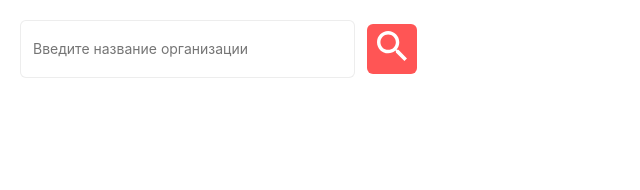
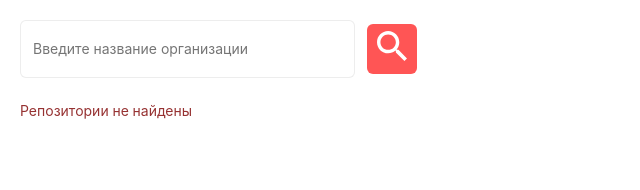
Before and after one commit to UnWaDo/kts-front-summer-2021, a React (Create React App) app: page /repos in a window 1280 px wide. Shown: the top 190 px of the page, without its empty margins (0-640 px from the left). Built offline with nearby package versions, Linux system fonts and the light colour scheme.

Commit message:
Infinite scroll

```diff
--- a/package.json
+++ b/package.json
@@ -14,6 +14,7 @@
     "qs": "^6.10.1",
     "react": "^17.0.2",
     "react-dom": "^17.0.2",
+    "react-infinite-scroll-component": "^6.1.0",
     "react-router": "^5.2.1",
     "react-router-dom": "^5.3.0",
     "react-scripts": "4.0.3",
--- a/src/App/App.tsx
+++ b/src/App/App.tsx
@@ -2,30 +2,48 @@ import { useState } from 'react';
 
 import ReposContext, { ReposContextType } from '@components/ReposContext';
 import getOrgReposList from '@root/RepoItems';
+import { RepoItem } from '@store/types';
 import { BrowserRouter, Route, Switch, Redirect } from 'react-router-dom'
 
 import RepoBranchesPage from './pages/RepoBranchesPage';
 import ReposSearchPage from './pages/ReposSearchPage';
 
 function App() {
-    const loadRepos = async (org: string) => {
+    const load = async (org: string, start: RepoItem[], page?: number) => {
         setContext({
-            repos: [],
+            repos: start,
             isLoading: true,
-            load: () => { }
+            loadFirst: context.loadFirst,
+            loadNext: context.loadNext,
+            per_page: context.per_page,
+            hasMore: context.hasMore
         });
-        const repos = await getOrgReposList(org);
+        const newRepos = await getOrgReposList(org, context.per_page, page);
         setContext({
-            repos: repos,
+            repos: start.concat(newRepos),
             isLoading: false,
-            load: (org: string) => loadRepos(org)
+            loadFirst: context.loadFirst,
+            loadNext: context.loadNext,
+            per_page: context.per_page,
+            hasMore: newRepos.length >= context.per_page
         });
+    }
+    const loadReposFirst = (org: string, currentContext: ReposContextType) => {
+        load(org, []);
+    }
+
+    const loadReposNext = (org: string, currentContext: ReposContextType) => {
+        const page = Math.floor(currentContext.repos.length / currentContext.per_page) + 1;
+        load(org, currentContext.repos, page);
     }
 
     const [context, setContext] = useState<ReposContextType>({
         repos: [],
         isLoading: false,
-        load: (org: string) => loadRepos(org)
+        loadFirst: loadReposFirst,
+        loadNext: loadReposNext,
+        per_page: 10,
+        hasMore: false
     })
 
     return (
--- a/src/App/pages/ReposSearchPage/ReposSearchPage.tsx
+++ b/src/App/pages/ReposSearchPage/ReposSearchPage.tsx
@@ -14,7 +14,6 @@ import styles from './ReposSearchPage.module.scss'
 const ReposSearchPage = () => {
     const context = useContext(ReposContext);
     const [input, setInput] = useState('');
-    const repoItems = context.repos;
     const [error, setError] = useState('');
 
     const history = useHistory();
@@ -25,7 +24,7 @@ const ReposSearchPage = () => {
             return;
         }
         setError('');
-        context.load(input);
+        context.loadFirst(input, context);
     }
 
     return <div>
@@ -42,7 +41,13 @@ const ReposSearchPage = () => {
             </div>
             <ErrorMessage text={error} disabled={error === ''} />
             <div>
-                <ReposList repos={repoItems} onClick={(repo: RepoItem) => { history.push(`/repo/${repo.owner.login}/${repo.name}`) }} />
+                <ReposList
+                    organizationName={input}
+                    onClick={
+                        (repo: RepoItem) => {
+                            history.push(`/repo/${repo.owner.login}/${repo.name}`)
+                        }
+                    } />
             </div>
         </div>
     </div>
--- a/src/components/ReposContext/ReposContext.tsx
+++ b/src/components/ReposContext/ReposContext.tsx
@@ -5,13 +5,19 @@ import { RepoItem } from "@store/types";
 export type ReposContextType = {
     repos: RepoItem[],
     isLoading: boolean,
-    load: (org: string) => void
+    loadFirst: (org: string, currentContext: ReposContextType) => void,
+    per_page: number,
+    hasMore: boolean,
+    loadNext: (org: string, currentContext: ReposContextType) => void
 }
 
 const ReposContext = createContext<ReposContextType>({
     repos: [],
     isLoading: false,
-    load: () => { }
+    loadFirst: () => { },
+    per_page: 10,
+    hasMore: false,
+    loadNext: () => { }
 });
 
 export default ReposContext;
--- /dev/null
+++ b/src/components/ReposList/ReposList.module.scss
@@ -0,0 +1,13 @@
+@import '/src/styles/variables.scss';
+
+.loader {
+    color: $secondary-text-color;
+}
+
+.error {
+    color: $error-color;
+}
+
+.ender {
+    color: $secondary-text-color;
+}
--- a/src/components/ReposList/ReposList.tsx
+++ b/src/components/ReposList/ReposList.tsx
@@ -1,19 +1,45 @@
-import React from 'react';
+import React, { useContext } from 'react';
 
+import ReposContext from '@components/ReposContext';
 import RepoTile from '@components/RepoTile';
 import { RepoItem } from '@store/types';
+import InfiniteScroll from 'react-infinite-scroll-component';
+
+import styles from './ReposList.module.scss';
 
 type ReposListProps = {
-    repos: RepoItem[],
+    organizationName: string,
     onClick: (repo: RepoItem) => void
 }
 
-const ReposList: React.FC<ReposListProps> = ({ repos, onClick }) => {
+const ReposList: React.FC<ReposListProps> = ({ organizationName, onClick }) => {
+    const context = useContext(ReposContext);
 
-    const repoTiles = repos.map((repo: RepoItem) => {
+    const loadNextRepos = () => {
+        context.loadNext(organizationName, context);
+    }
+
+    const repoTiles = context.repos.map((repo: RepoItem) => {
         return <RepoTile key={repo.id} repo={repo} onClick={onClick} />
     });
-    return <>{repoTiles}</>;
+    let endMessage;
+    if (context.repos.length === 0)
+        endMessage = <p className={styles['error']}>Репозитории не найдены</p>;
+    else
+        endMessage = <p className={styles['ender']}>Список репозиториев закончился, всего загружено: {context.repos.length}</p>;
+    return <InfiniteScroll
+        dataLength={context.repos.length}
+        next={loadNextRepos}
+        hasMore={context.hasMore}
+        loader={
+            <p className={styles['loader']}>
+                Загрузка...
+            </p>
+        }
+        endMessage={endMessage}
+    >
+        {repoTiles}
+    </InfiniteScroll>;
 }
 
 export default ReposList;
--- a/src/root/RepoItems/RepoItems.ts
+++ b/src/root/RepoItems/RepoItems.ts
@@ -1,17 +1,18 @@
 import GitHubStore from '@store/GitHubStore'
 import { RepoItem } from '@store/types';
 
-const getOrgReposList = (organization: string): Promise<RepoItem[]> => {
+const getOrgReposList = async (organization: string, per_page?: number, page?: number): Promise<RepoItem[]> => {
     const gitHubStore = new GitHubStore();
 
-    return gitHubStore.getOrganizationReposList({
-        organizationName: organization
-    }).then(result => {
-        if (result.success)
-            return result.data;
-        else
-            return [];
-    }).catch(() => []);
+    let result = await gitHubStore.getOrganizationReposList({
+        organizationName: organization,
+        per_page: per_page,
+        page: page
+    });
+    if (result.success)
+        return result.data;
+    else
+        return [];
 }
 
 export default getOrgReposList;
--- a/src/store/GitHubStore.ts
+++ b/src/store/GitHubStore.ts
@@ -11,14 +11,16 @@ export default class GitHubStore implements IGitHubStore {
     // Получает список репозиториев у заданной компании
     // @params: список параметров для запроса (фактически — название компании)
     // @return: Promise, содержащий ApiResponse со списком репозиториев (при успешном исходе) или сообщением об ошибке
-    async getOrganizationReposList({ organizationName }: GetOrganizationReposListParams):
+    async getOrganizationReposList({ organizationName, per_page, page }: GetOrganizationReposListParams):
         Promise<ApiResponse<RepoItem[], ErrorMessage>> {
         let requestParams = {
             method: HTTPMethod.GET,
             endpoint: `/orgs/${organizationName}/repos`,
             headers: {},
             data: {
-                orgs: organizationName
+                orgs: organizationName,
+                per_page: per_page,
+                page: page
             }
         };
         return this.apiStore.request<RepoItem[], ErrorMessage>(requestParams);
--- a/src/store/types.ts
+++ b/src/store/types.ts
@@ -13,7 +13,9 @@ export interface IGitHubStore {
 }
 
 export type GetOrganizationReposListParams = {
-    organizationName: string
+    organizationName: string,
+    per_page?: number,
+    page?: number
 }
 
 export type GetRepoBranchesListParams = {
```
Also changed, not shown: 1 other file (tests, documents, lock files or other folders).
